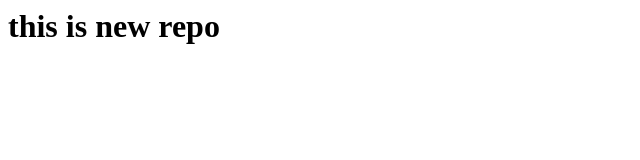
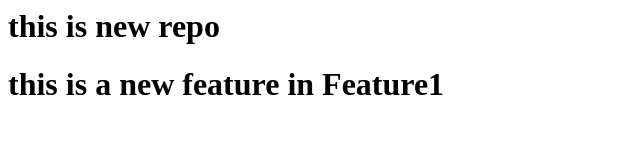
Before and after one commit to sage-student/localRepo, a plain HTML site: page localRepo/index.html in a window 1280 px wide. Shown: the whole page, without its empty margins (0-640 px from the left). Drawn offline with Linux system fonts and the light colour scheme.

Commit message:
Add  new  Feature

```diff
--- a/localRepo/index.html
+++ b/localRepo/index.html
@@ -1 +1,2 @@
 <h1>this is new repo</h1>
+<h1>this is a new feature in Feature1</h1>
```
